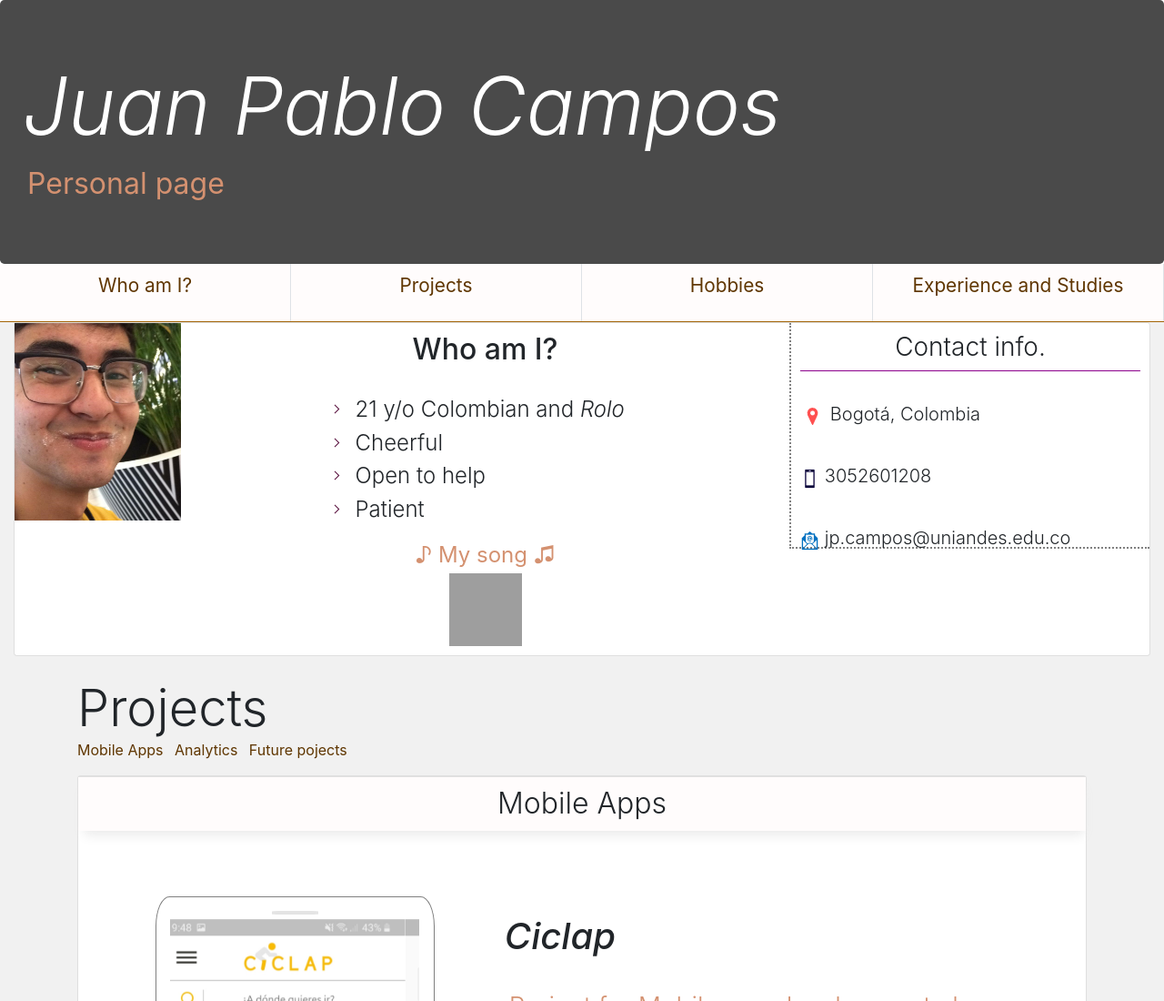
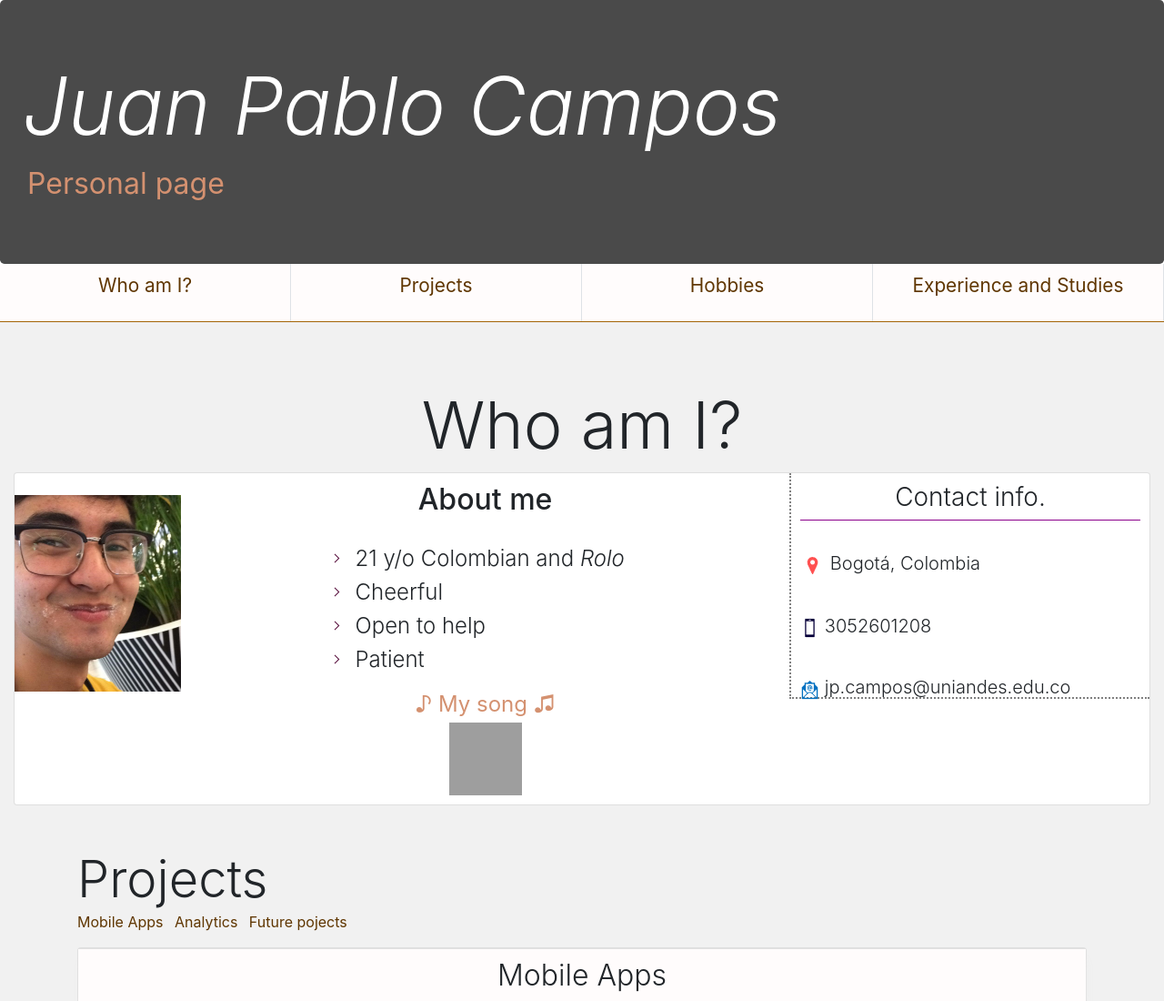
Before and after one commit to jp-campos/Entrega-1, a plain HTML site: page index.html in a window 1280 px wide. Shown: the top 1100 px of the page at 91% size. Drawn offline with nearby package versions, Linux system fonts and the light colour scheme; grey boxes are pictures that could not be loaded.

```diff
--- a/index.html
+++ b/index.html
@@ -65,17 +65,18 @@
 <main>
 
     <section id= "Who am I" class ="container-fluid">
+        <h1 class="display-3 text-center">Who am I?</h1>
         <div class="card">
             <div class= "row justify-content-center justify-content-sm-between">
 
                 <div class="col-6 col-sm-4 col-lg-3 col-xl-2">
-                    <img class="img-fluid" src="assets/donas.jpeg" alt="Juan Pablo eating a donut">
+                    <img class="img-fluid mt-4" src="assets/donas.jpeg" alt="Juan Pablo eating a donut">
                 </div>
 
                 <div class="col-12 col-sm-6 col-lg-4">
 
                     <div class="sub-col">
-                        <h2 class="text-center">Who am I?</h2>
+                        <h2 class="text-center">About me</h2>
                         <br/>
 
 
@@ -124,7 +125,7 @@
 
 
     <!------------------------PROYECTOS-------------------------->
-    <section id= "Proyects" class ="container-xl mt-4">
+    <section id= "Proyects" class ="container-xl mt-5">
         <h1 class="display-4 proyectos">Projects</h1>
         <ul class="list-inline">
             <li class="list-inline-item"><a class ="link" href="#Mobile apps">Mobile Apps</a></li>
--- a/style.css
+++ b/style.css
@@ -11,6 +11,7 @@
 main{
     background-color: rgb(241, 241, 241);
     padding-bottom: 5vw;
+    padding-top: 70px;
 
 }
 
@@ -24,7 +25,7 @@
 }
 
 .titulo-morado{
-    color: #5a123f;
+    color: #350c25;
     font-weight: normal;
     margin: 5px;
 }
```
